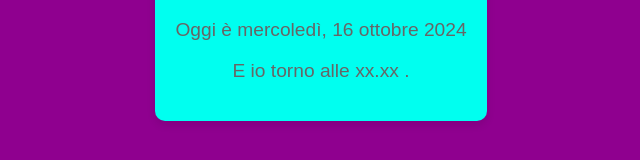
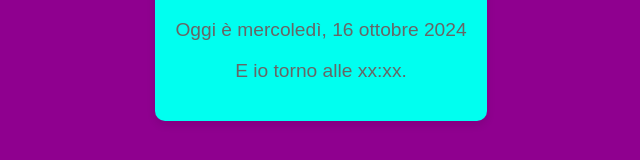
Before and after one commit to paolafacca/orariwow, a plain HTML site: page index.html in a window 1280 px wide. Shown: the part 380-540 px from the top of the page, 319-959 px from the left. Drawn offline with Linux system fonts and the light colour scheme.

Commit message:
index.html

```diff
--- a/index.html
+++ b/index.html
@@ -10,7 +10,7 @@
     <div class="container">
         <h1>Salve carissimi</h1>
         <p>Oggi è <span id="current-date"></span></p>
-        <p>E io torno alle xx.xx <!-- <span id="return-time">**:**</span> -->.</p>
+        <p>E io torno alle <span id="return-time"></span>.</p>
     </div>
     <script src="script.js"></script>
 </body>
```
